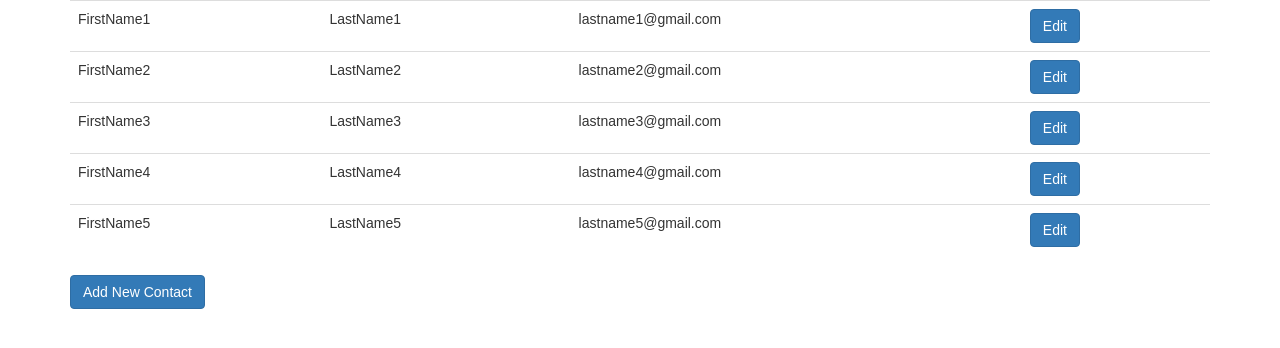
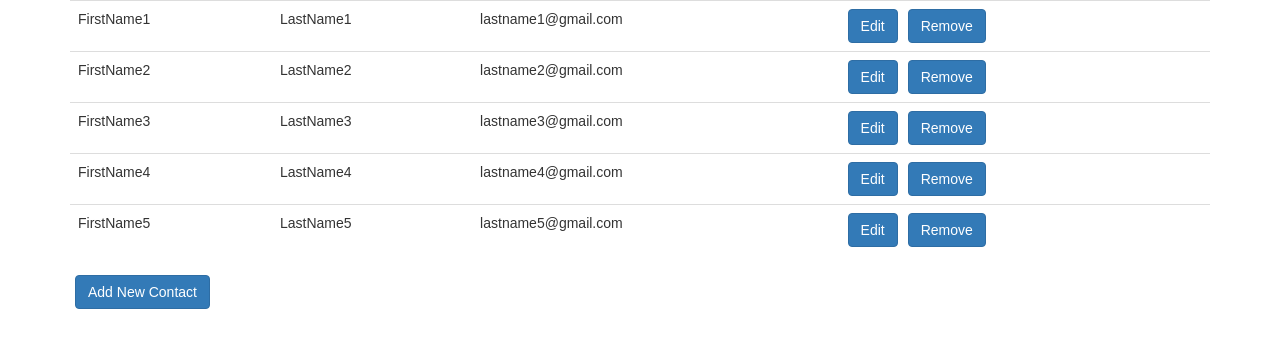
Before and after one commit to DzianisUkrainets/react-test-app, a React (Create React App) app: page /contacts/new in a window 1280 px wide. Shown: the top 348 px of the page. Built offline with nearby package versions, Linux system fonts and the light colour scheme.

Commit message:
added removing

```diff
--- a/src/actions/actions.js
+++ b/src/actions/actions.js
@@ -1,4 +1,4 @@
-import { GET_CONTACTS, ADD_CONTACT, EDIT_CONTACT } from './constants'
+import { GET_CONTACTS, ADD_CONTACT, EDIT_CONTACT, REMOVE_CONTACT } from './constants'
 
 export const GetContacts = contacts => {
     return {
@@ -20,3 +20,10 @@ export const EditContact = contact => {
         contact
     }
 }
+
+export const RemoveContact = id => {
+    return {
+        type: REMOVE_CONTACT,
+        id
+    }
+}
--- a/src/actions/constants.js
+++ b/src/actions/constants.js
@@ -2,3 +2,4 @@ export const ADD_CONTACT = 'ADD_CONTACT';
 export const EDIT_CONTACT = 'EDIT_CONTACT';
 export const GET_CONTACTS = 'GET_CONTACTS';
 export const UPDATE_CONTACT = 'UPDATE_CONTACT';
+export const REMOVE_CONTACT = 'REMOVE_CONTACT';
--- a/src/components/Contact.js
+++ b/src/components/Contact.js
@@ -1,16 +1,32 @@
 import React from 'react';
 import { Link } from 'react-router';
+import { RemoveContact} from '../actions/actions';
+import { connect } from 'react-redux';
 
 const Contact = (props) => {
     const { id, first_name, last_name, email} = props.contact;
+
+    const removeContact = () => {
+        props.removeContact(id);
+        //props.router.push('/');
+    };
+
     return(
         <tr>
             <td>{first_name}</td>
             <td>{last_name}</td>
             <td>{email}</td>
-            <td><Link to={'contacts/' + id} className="btn btn-primary">Edit</Link></td>
+            <td><Link to={'contacts/' + id} className="btn btn-primary">Edit</Link><button className="btn btn-primary" onClick={removeContact}>Remove</button></td>
         </tr>
     )
 }
 
-export default Contact
+const mapDispatchToProps = (dispatch) => {
+    return {
+        removeContact: (id) => {
+            dispatch(RemoveContact(id));
+        }
+    }
+}
+
+export default connect(null, mapDispatchToProps)(Contact)
--- a/src/css/index.css
+++ b/src/css/index.css
@@ -3,3 +3,7 @@ body {
   padding: 0;
   font-family: sans-serif;
 }
+
+.btn {
+  margin: 0 5px;
+}
--- a/src/reducers/contactReducer.js
+++ b/src/reducers/contactReducer.js
@@ -1,12 +1,12 @@
-import { GET_CONTACTS, ADD_CONTACT, EDIT_CONTACT } from '../actions/constants';
+import { GET_CONTACTS, ADD_CONTACT, EDIT_CONTACT, REMOVE_CONTACT } from '../actions/constants';
 import * as samples from '../api/samples.json';
 
 const initialState = { contacts: samples.contacts };
 
 const updateContact = (state, contact) => {
     const { id, first_name, last_name, email} = contact;
-    let index = state.contacts.findIndex(item => item.id === contact.id);
     let contacts = state.contacts;
+    let index = contacts.findIndex(item => item.id === contact.id);
     return index > -1 ? { contacts: [...contacts.slice(0, index), { id, first_name, last_name, email }, ...contacts.slice(index + 1)] } : state;
 }
 
@@ -17,6 +17,12 @@ const addContact = (state, contact) => {
     return { contacts: [...contacts, { id: newId, first_name, last_name, email }] };
 }
 
+const removeContact = (state, id) => {
+    let contacts = state.contacts;
+    let index = contacts.findIndex(item => item.id === id);
+    return { contacts: [...contacts.slice(0, index),...contacts.slice(index + 1)] };
+}
+
 export default (state = initialState, action) => {
     switch (action.type) {
         case GET_CONTACTS:
@@ -25,6 +31,8 @@ export default (state = initialState, action) => {
             return updateContact(state, action.contact);
         case ADD_CONTACT:
             return addContact(state, action.contact);
+        case REMOVE_CONTACT:
+            return removeContact(state, action.id);
         default:
             return state;
     }
```
